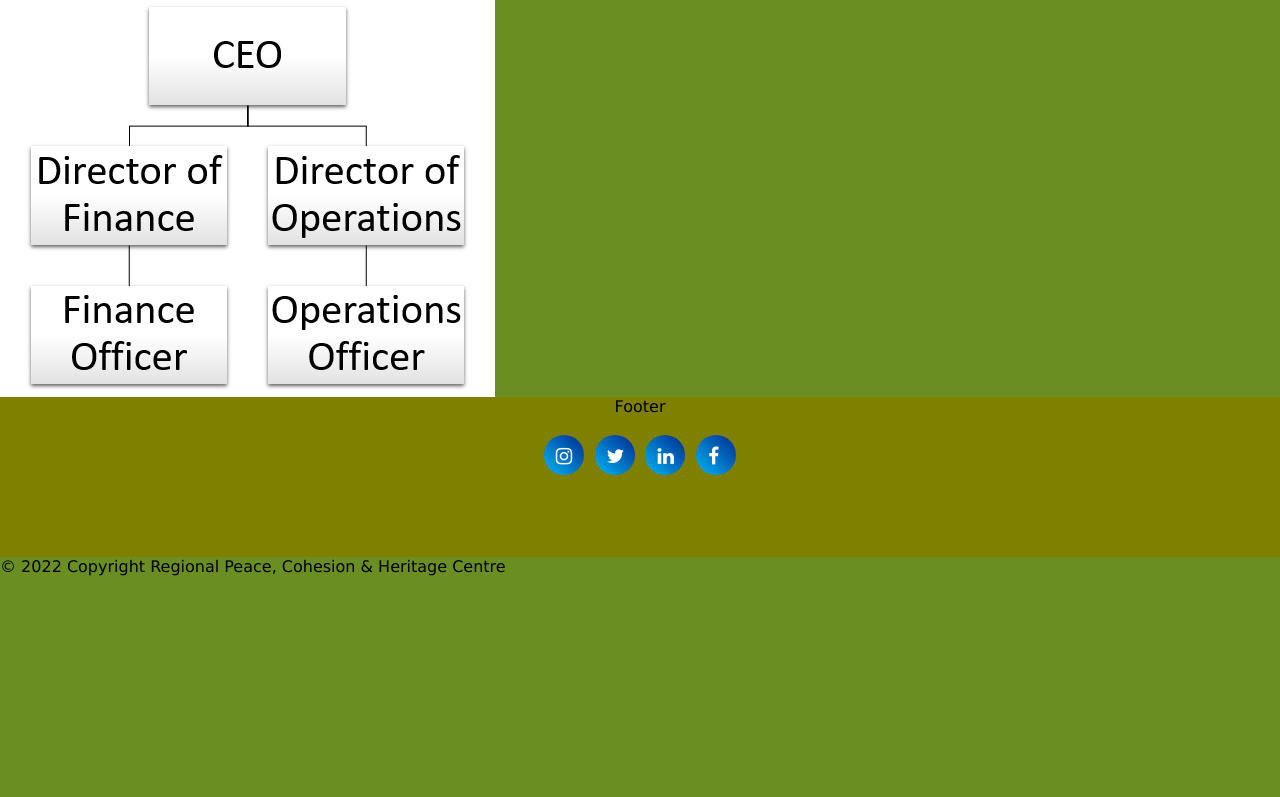
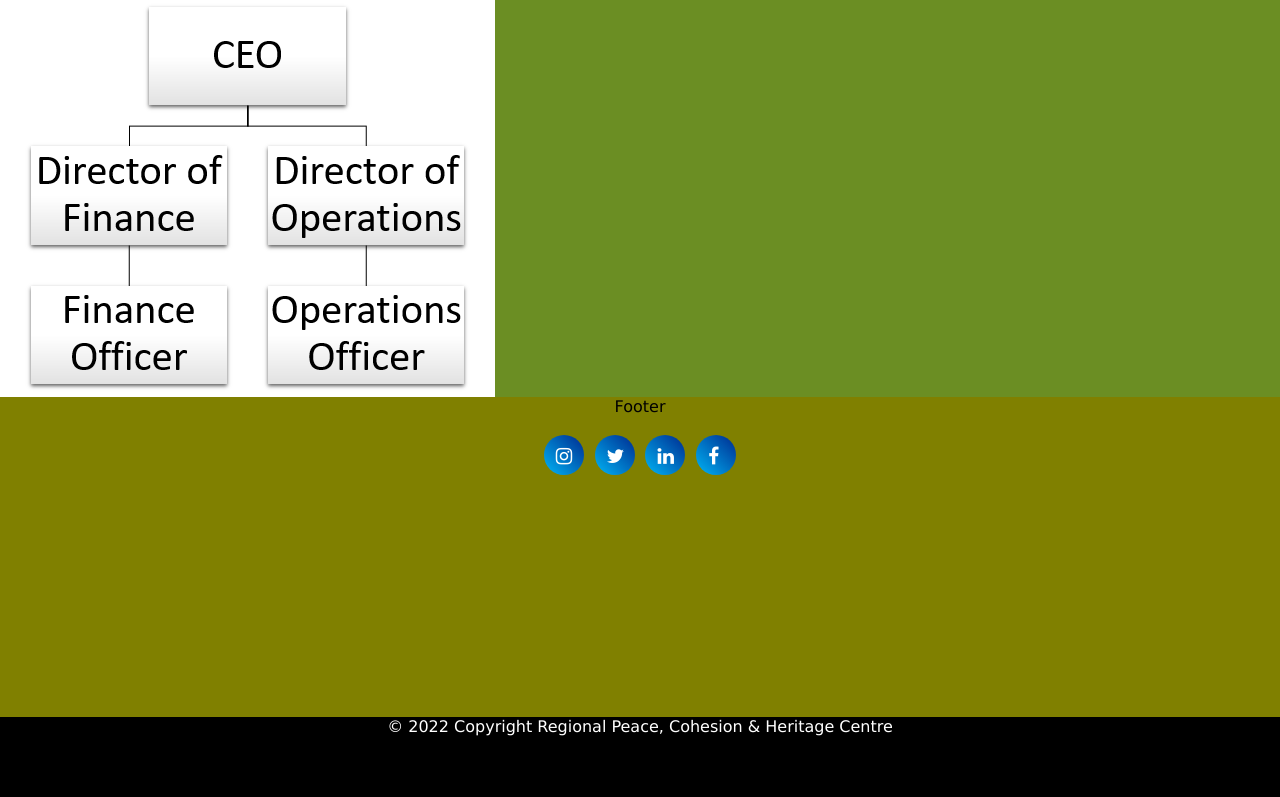
Before and after one commit to Teddykavooh/Interpeace-Project, a PHP site: page / in a window 1280 px wide; the page is wider, and only the part inside the window is pictured. Shown: the part 1977-2774 px from the top of that part. Before the commit the page ends 2553 px from the top of that part, so only its background shows below. Run offline with PHP 8.4, Linux system fonts and the light colour scheme; some libraries are stand-ins or nearby versions.

Commit message:
Begin styling

```diff
--- a/css/styles.css
+++ b/css/styles.css
@@ -223,7 +223,13 @@ img {
 /* Footer */
 .footer {
   background-color: olive;
-  height: 20vh;
+  height: 40vh;
   text-align: center; }
 
+.footerB {
+  background-color: black;
+  height: 10vh;
+  text-align: center;
+  color: white; }
+
 /* Social Media Buttons */
--- a/sass/_footer.scss
+++ b/sass/_footer.scss
@@ -1,8 +1,15 @@
 /* Footer */
 .footer {
     background-color: olive;
-    height: 20vh;
+    height: 40vh;
     text-align: center;
 }
 
+.footerB {
+    background-color: black;
+    height: 10vh;
+    text-align: center;
+    color: white;
+}
+
 /* Social Media Buttons */
```
